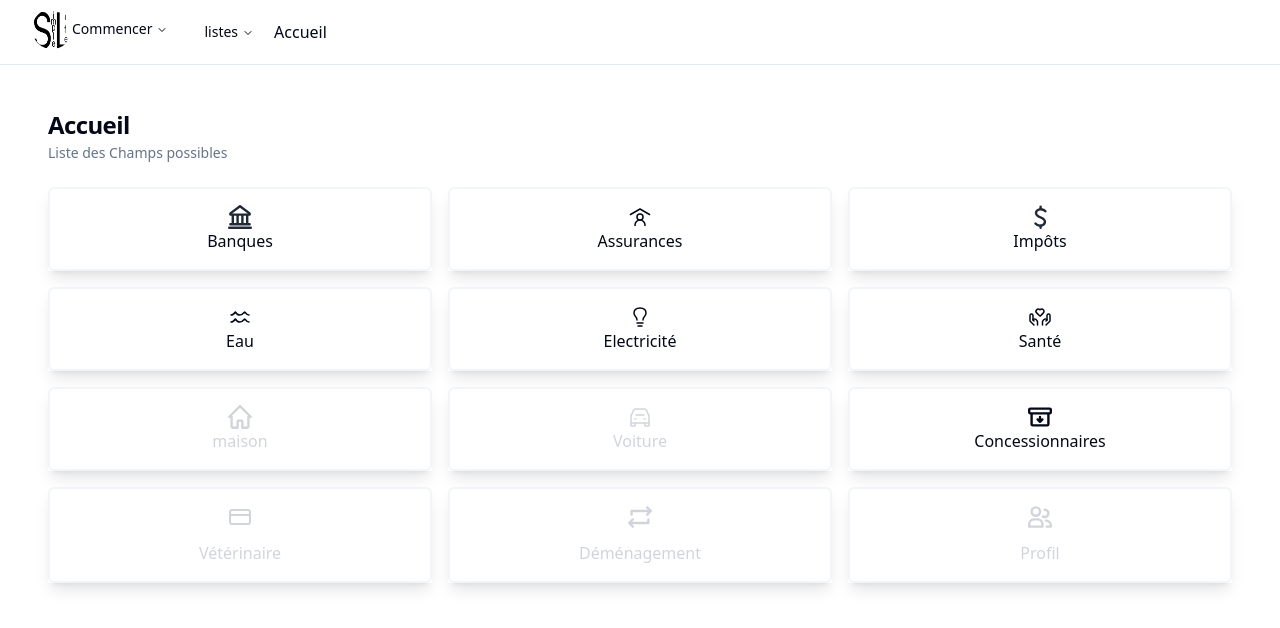
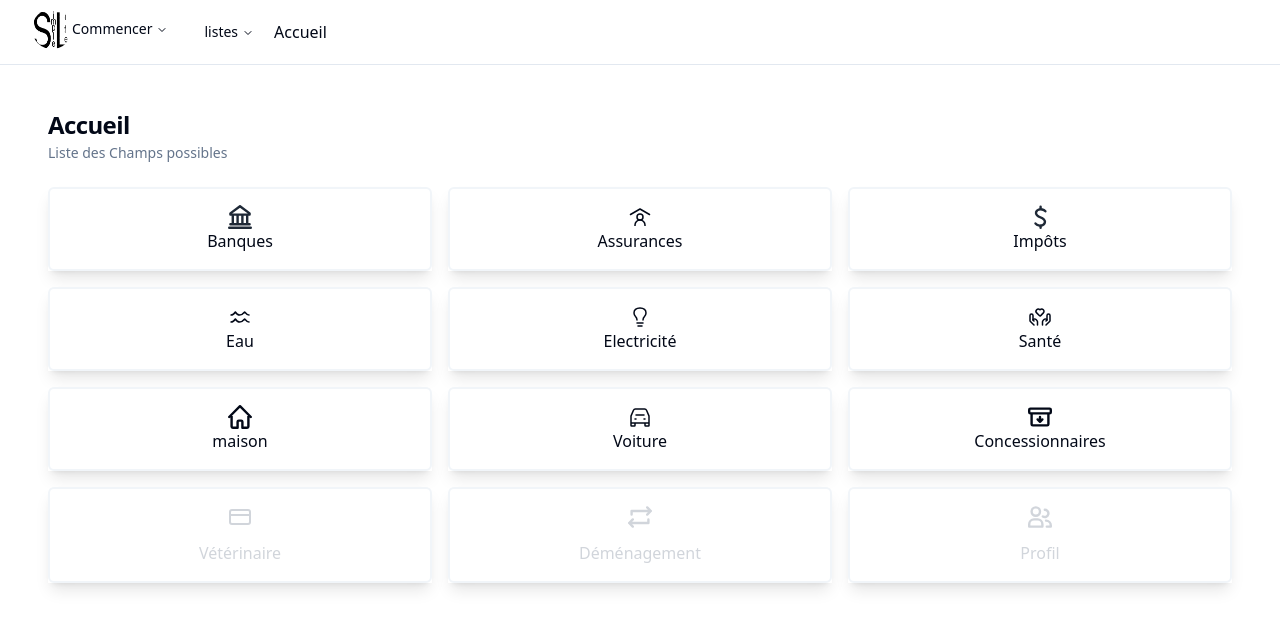
Before and after one commit to franckastuce/simplifie-ta-vie, a React (Vite) app in the folder vietranquille/: page /Accueil in a window 1280 px wide. Shown: the top 628 px of the page. Built offline with nearby package versions, Linux system fonts and the light colour scheme.

Commit message:
update accueil&navbar&app

```diff
--- a/vietranquille/src/App.tsx
+++ b/vietranquille/src/App.tsx
@@ -44,6 +44,7 @@ function App() {
         <Route path="/Dealer" element={<Dealer />} />
         <Route path="/Login" element={<Login />} />
         <Route path="/Carr" element={<Carr />} />
+        <Route path="/Housse" element={<Housse />} />
       </Routes>
 
 
@@ -61,5 +62,4 @@ export default App
           <Route path="/Recover" element={<Recover />} />
         <Route path="/Add" element={<Add />} />
         <Route path="/Doc" element={<Doc />} />
-    <Route path="/Housse" element={<Housse />} />
         */
--- a/vietranquille/src/components/NavBar/MainNav.tsx
+++ b/vietranquille/src/components/NavBar/MainNav.tsx
@@ -50,13 +50,13 @@ const components: { title: string; href: string; description: string }[] = [
     href: "/Elec",
     description:
       "Le fournisseur d'électriciter chez lequel vous êtes",
-  },/*
+  },
   {
     title: "Maison",
-    href: "#",
+    href: "/Housse",
     description:
       "Cette pages vous permettra de trouver des artisant prés de chez pour d'éventuel travaus a faire dans la maison.",
-  },*/
+  },
   {
     title: "Voitures",
     href: "/Carr",
--- a/vietranquille/src/pages/Accueil/Accueil.tsx
+++ b/vietranquille/src/pages/Accueil/Accueil.tsx
@@ -69,17 +69,17 @@ export function Accueil() {
 
                         </div>
                     </Link>
-                    <Link className="shadow-lg w-full h-full" to="#" >
+                    <Link className="shadow-lg w-full h-full" to="/Housse" >
                         <div className="h-full flex flex-col items-center justify-between rounded-md border-2 border-muted bg-popover p-4 hover:bg-accent hover:text-accent-foreground peer-data-[state=checked]:border-primary ">
-                            <svg className="w-6 h-6 text-gray-300 dark:text-white" aria-hidden="true" xmlns="http://www.w3.org/2000/svg" fill="none" viewBox="0 0 20 20">
+                            <svg className="w-6 h-6 dark:text-white" aria-hidden="true" xmlns="http://www.w3.org/2000/svg" fill="none" viewBox="0 0 20 20">
                                 <path stroke="currentColor" stroke-linecap="round" stroke-linejoin="round" stroke-width="2" d="M3 8v10a1 1 0 0 0 1 1h4v-5a1 1 0 0 1 1-1h2a1 1 0 0 1 1 1v5h4a1 1 0 0 0 1-1V8M1 10l9-9 9 9" />
                             </svg>
-                            <p className="text-gray-300">maison</p>
+                            <p>maison</p>
 
                         </div>
                     </Link>
-                    <Link className="shadow-lg w-full h-full" to="/car" >
-                        <div className="h-full flex flex-col items-center justify-between rounded-md border-2 border-muted bg-popover p-4 hover:bg-accent hover:text-accent-foreground hover:text-gray-300 peer-data-[state=checked]:border-primary text-gray-300">
+                    <Link className="shadow-lg w-full h-full" to="/carr" >
+                        <div className="h-full flex flex-col items-center justify-between rounded-md border-2 border-muted bg-popover p-4 hover:bg-accent hover:text-accent-foreground hover:text-gray-300 peer-data-[state=checked]:border-primary ">
                             <svg fill="none" height="24" stroke-width="1.5" viewBox="0 0 24 24" width="24" xmlns="http://www.w3.org/2000/svg"><path d="M8 10L16 10" stroke="currentColor" stroke-linecap="round" stroke-linejoin="round" /><path d="M7 14L8 14" stroke="currentColor" stroke-linecap="round" stroke-linejoin="round" /><path d="M16 14L17 14" stroke="currentColor" stroke-linecap="round" stroke-linejoin="round" /><path d="M3 18V11.4105C3 11.1397 3.05502 10.8716 3.16171 10.6227L5.4805 5.21216C5.79566 4.47679 6.51874 4 7.31879 4H16.6812C17.4813 4 18.2043 4.47679 18.5195 5.21216L20.8383 10.6227C20.945 10.8716 21 11.1397 21 11.4105V18M3 18V20.4C3 20.7314 3.26863 21 3.6 21H6.4C6.73137 21 7 20.7314 7 20.4V18M3 18H7M21 18V20.4C21 20.7314 20.7314 21 20.4 21H17.6C17.2686 21 17 20.7314 17 20.4V18M21 18H17M7 18H17" stroke="currentColor" stroke-width="1.5" /></svg>
                             <p>Voiture</p>
 
```
